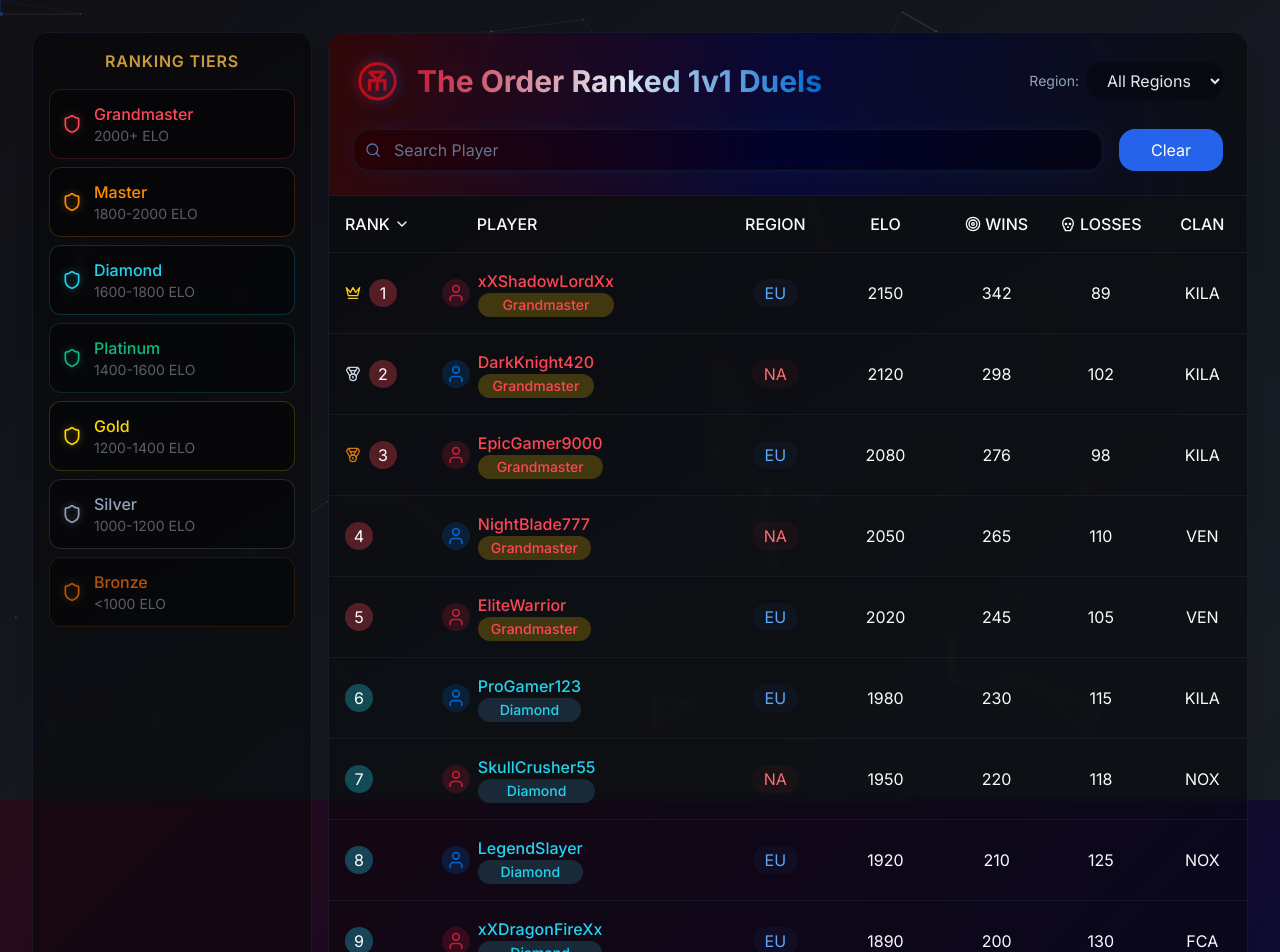
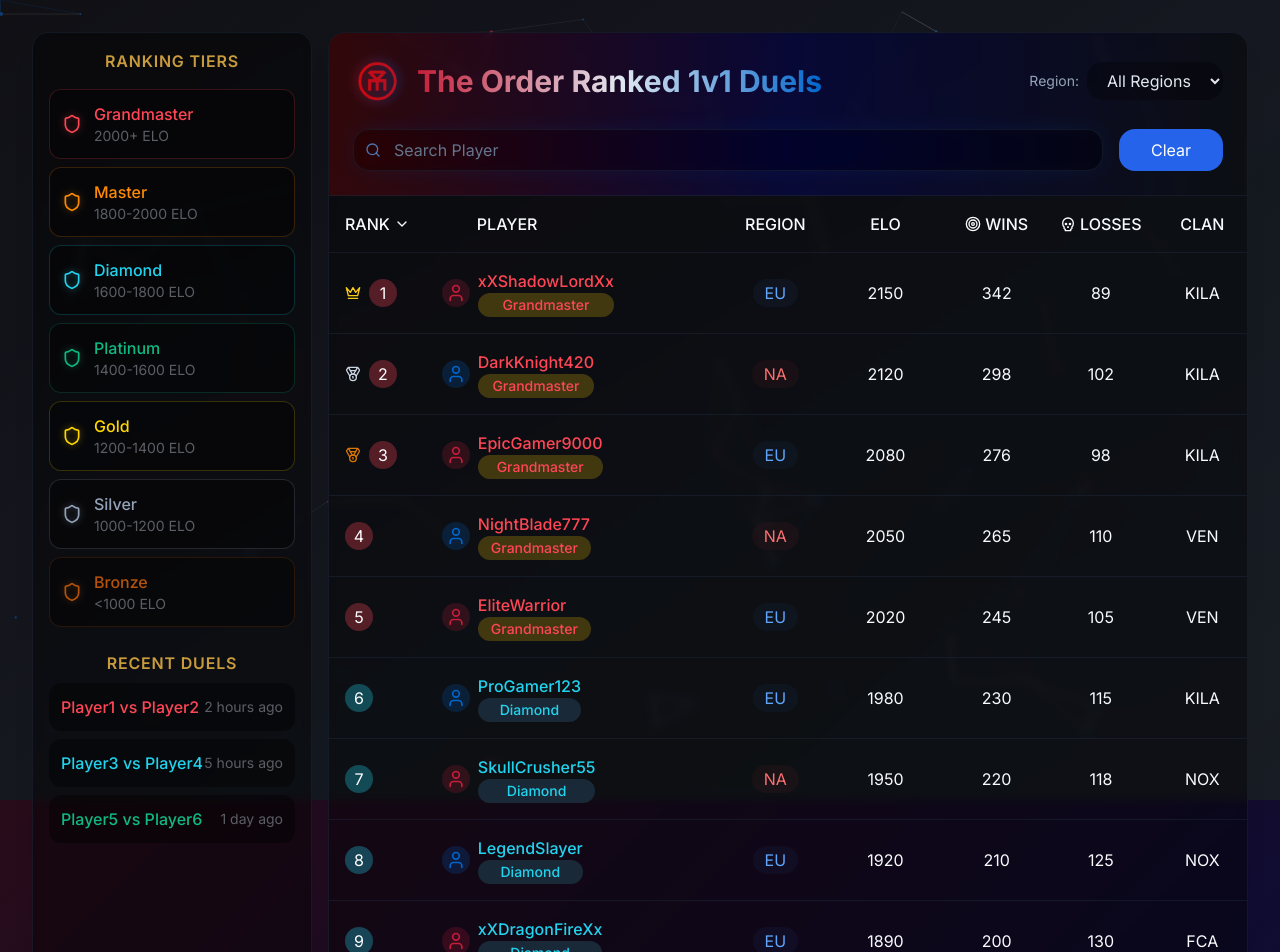
Before and after one commit to iGotYourBackMr/chiv-leaderboard, a Next.js app: page / in a window 1280 px wide. Shown: the top 952 px of the page. Built offline with nearby package versions, Linux system fonts and the light colour scheme.

Commit message:
feat: add Recent Duels section to sidebar with placeholder data

```diff
--- a/components/rank-tiers-sidebar.tsx
+++ b/components/rank-tiers-sidebar.tsx
@@ -65,6 +65,27 @@ const RankTiersSidebar = () => {
           </div>
         </div>
       </div>
+
+      {/* Recent Duels Section */}
+      <div className="mt-6">
+        <div className="text-[#C89B3C] text-center font-semibold mb-2 uppercase tracking-wider">
+          Recent Duels
+        </div>
+        <ul className="space-y-2">
+          <li className="bg-black/40 rounded-xl p-3 flex justify-between items-center">
+            <span className="text-[#FF4655] font-medium">Player1 vs Player2</span>
+            <span className="text-[#5B5E65] text-sm">2 hours ago</span>
+          </li>
+          <li className="bg-black/40 rounded-xl p-3 flex justify-between items-center">
+            <span className="text-[#22D3EE] font-medium">Player3 vs Player4</span>
+            <span className="text-[#5B5E65] text-sm">5 hours ago</span>
+          </li>
+          <li className="bg-black/40 rounded-xl p-3 flex justify-between items-center">
+            <span className="text-[#10B981] font-medium">Player5 vs Player6</span>
+            <span className="text-[#5B5E65] text-sm">1 day ago</span>
+          </li>
+        </ul>
+      </div>
     </aside>
   );
 };
```
